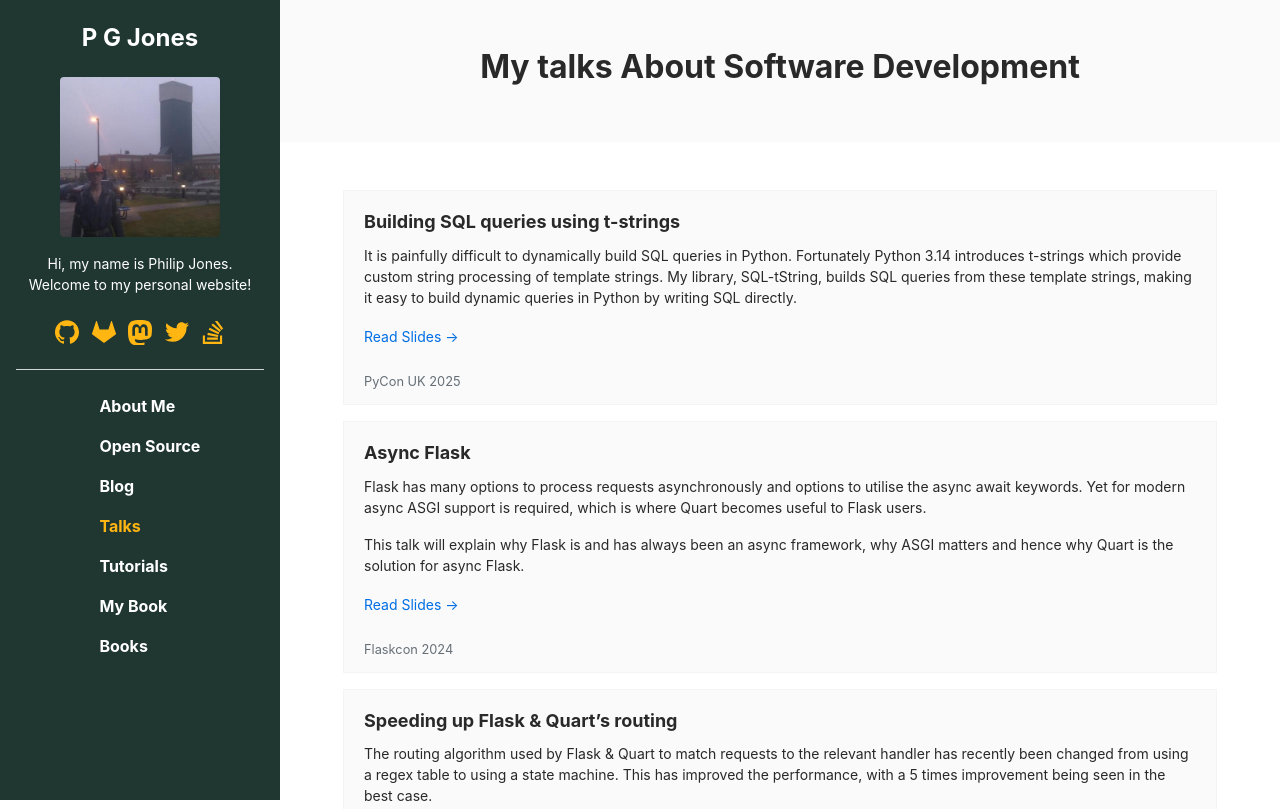
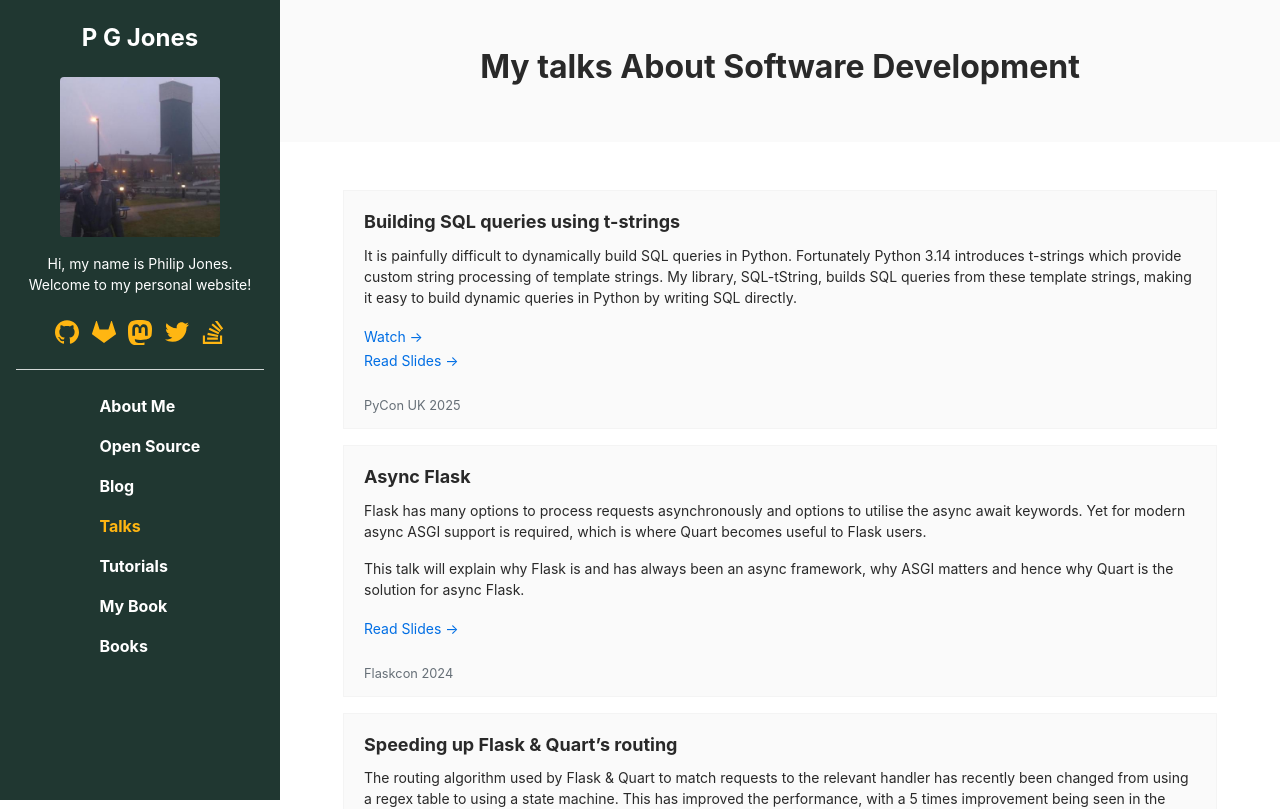
Before and after one commit to pgjones/pgjones_dev, a SvelteKit app in the folder frontend/: page /talks in a window 1280 px wide. Shown: the top 809 px of the page. Built offline with nearby package versions, Linux system fonts and the light colour scheme; some icons are missing.

Commit message:
Add a link to the PyConUK talk

```diff
--- a/frontend/src/routes/talks/+page.svelte
+++ b/frontend/src/routes/talks/+page.svelte
@@ -22,6 +22,7 @@
       <Talk
         event="PyCon UK 2025"
         slidesHref="https://docs.google.com/presentation/d/1S3svFlPk5G8aSTm-D8LOr648TX9sQI8ZwbN9Q63-MTs/edit?usp=sharing"
+        videoHref="https://www.youtube.com/watch?v=naQyq9kd2_w"
         title="Building SQL queries using t-strings">
         <p class="card-text">
           It is painfully difficult to dynamically build SQL queries in Python. Fortunately Python 3.14 introduces t-strings which provide custom string processing of template strings. My library, SQL-tString, builds SQL queries from these template strings, making it easy to build dynamic queries in Python by writing SQL directly.
```
